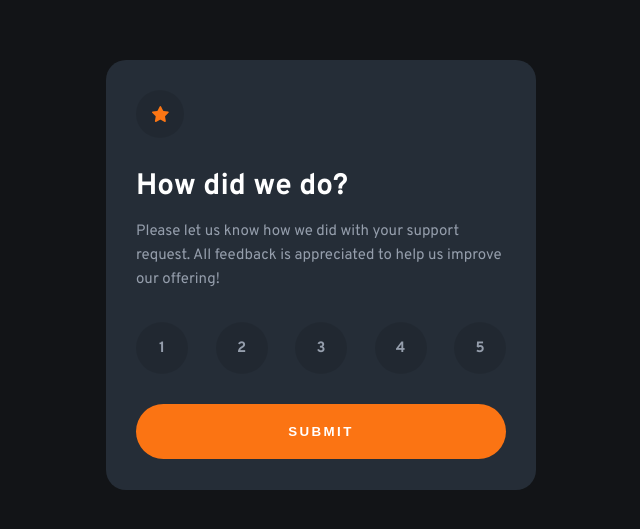
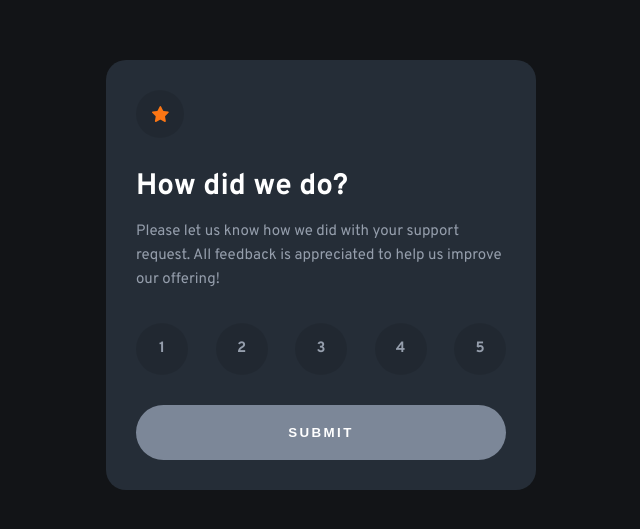
Before and after one commit to lucashdoa/interactive-rating-component, a plain HTML site: page index.html in a window 1280 px wide. Shown: the part 125-654 px from the top of the page, without its empty margins (319-959 px from the left). Drawn offline with Linux system fonts and the light colour scheme.

Commit message:
Fix rating 0 bug

```diff
--- a/css/styles.css
+++ b/css/styles.css
@@ -27,6 +27,9 @@ body{
 }
 
 .rating-component{
+	display: flex;
+	justify-content: space-around;
+	flex-direction: column;
 	width: 430px;
 	height: 430px;
 	background-color: var(--dark-blue);
@@ -35,6 +38,7 @@ body{
 }
 
 .rating-component__star-icon{
+	min-height: 48px;
 	width: 48px;
 	height: 48px;
 	background: rgba(0,0,0,10%);
@@ -128,6 +132,16 @@ body{
 .rating-component__button:hover{
 	color: var(--orange);
 	background: var(--white);
+	cursor: pointer;
+}
+
+.rating-component__button:disabled{
+	background: var(--medium-grey);
+}
+
+.rating-component__button:disabled:hover{
+	color: var(--white);
+	cursor: not-allowed;
 }
 
 @media (max-width: 600px){
--- a/index.html
+++ b/index.html
@@ -23,7 +23,7 @@ Please let us know how we did with your support request. All feedback is appreci
 			<div class="ratings__rating">4</div>
 			<div class="ratings__rating">5</div>
 		</div>
-		<button class="rating-component__button">SUBMIT</button>
+		<button class="rating-component__button" disabled>SUBMIT</button>
 		<script type="text/javascript" src="js/script.js"></script>
 	</main>
 </body>
--- a/js/script.js
+++ b/js/script.js
@@ -7,6 +7,7 @@ const removeSelection = (ratingsList) => {
 }
 
 const selectRating = ({target}) => {
+	btnSubmit.removeAttribute('disabled');
 	selectedRating = target.innerText;
 	removeSelection(ratingsList);
 	target.classList.toggle('ratings__rating__selected');
```
